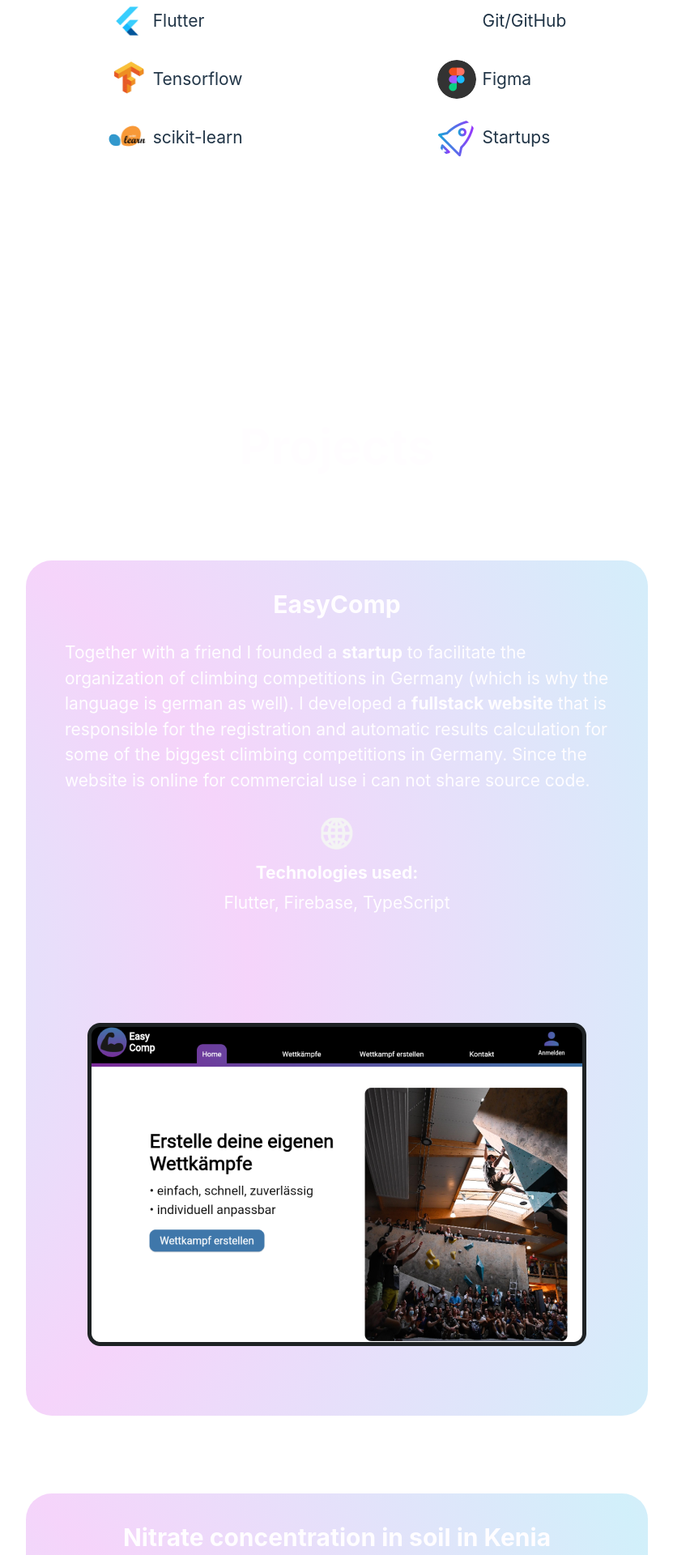
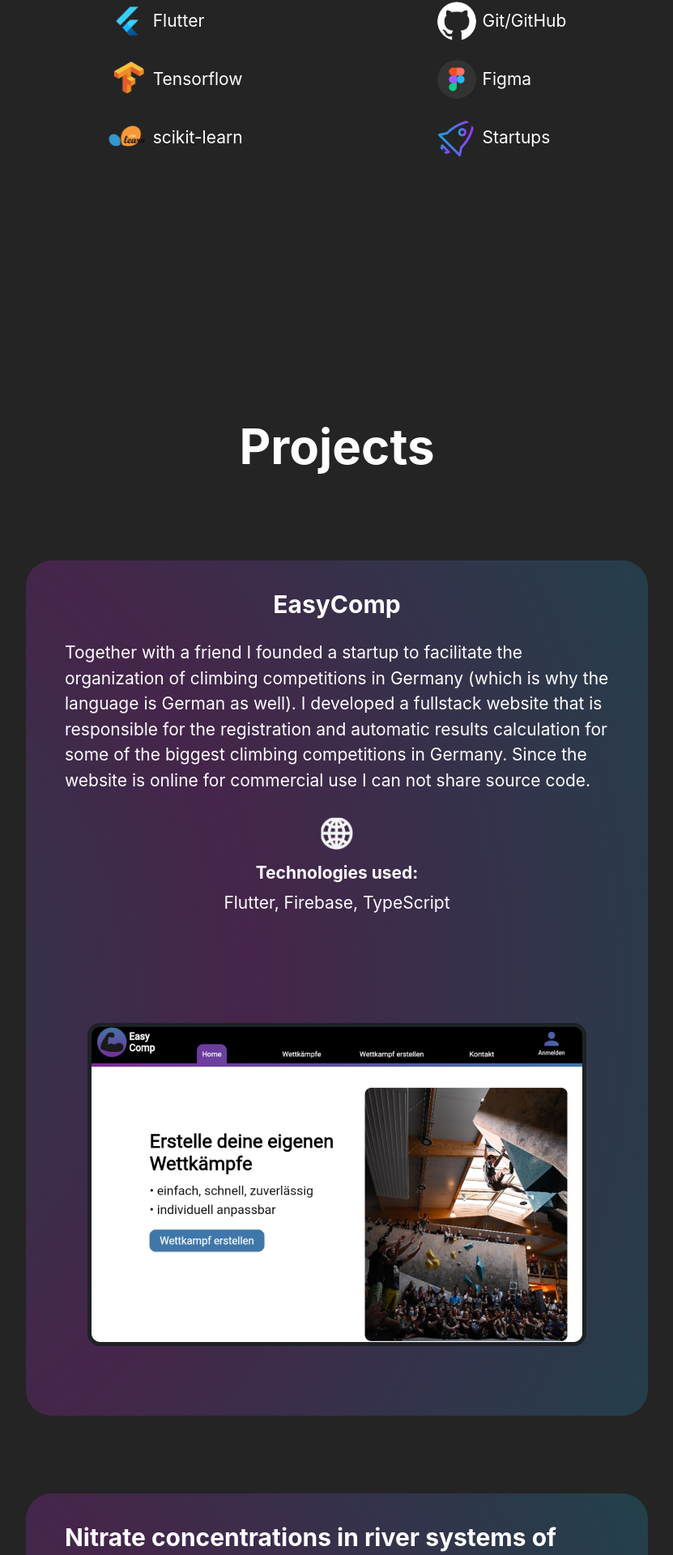
Before and after one commit to henri-climber/Portfolio-V2, a React (Vite) app in the folder portfolio_v2/: page / in a window 1280 px wide. Shown: the part 1541-3461 px from the top of the page at 81% size, without its empty margins (224-1055 px from the left). Built offline with nearby package versions, Linux system fonts and the light colour scheme.

Commit message:
fixed spelling errors

```diff
--- a/portfolio_v2/src/App.scss
+++ b/portfolio_v2/src/App.scss
@@ -8,6 +8,7 @@
 
 .app-container{
   width: 100%;
+  background-color: #242424;
 }
 
 input,
--- a/portfolio_v2/src/components/AboutMe/index.jsx
+++ b/portfolio_v2/src/components/AboutMe/index.jsx
@@ -24,14 +24,14 @@
             projects and finally to my own little start up a year ago. I spent most of
             the time working with Flutter, Firebase and Python and I generally love the
             challenge of learning new technologies. I was also able to graduate from
-            high school this spring with a 1.0 average.
+            high school this spring with a perfect grade average of 1.0.
           </p>
           <img className="img11" src={henriImg} alt="Henri" />
         </div>
         <div className="about-me">
           <img className="img2" src={henriClimbImg} alt="Henri" />
           <p>
-            Aside from programming and my academic life, i love climbing, especially as
+            Aside from programming and my academic life, I love climbing, especially as
             a competitive sport. I have been competing at national level for 7 years and
             at international level two years ago. Through competitive sports, I have
             learned many skills that are now a great help to me in school and everyday
--- a/portfolio_v2/src/components/Contact/index.jsx
+++ b/portfolio_v2/src/components/Contact/index.jsx
@@ -60,7 +60,7 @@
 
         <div className="row">
             <div className="contact-text">
-                <p>You are looking to hire a highly motivated software developer intern or know a place where I would be a great fit? You have a project in mind or simply want to say hi? Don’t hestitate to contact me, I am looking forward to connecting with you!</p>
+                <p>You are looking to hire a highly motivated software developer intern or know a place where I would be a great fit? You have a project in mind or simply want to say hi? Do not hestitate to contact me, I am looking forward to connecting with you!</p>
 
                 <div className="contact-links">
                     <MdMail size={48} color="#1CB2E6"/>
--- a/portfolio_v2/src/components/Contact/index.scss
+++ b/portfolio_v2/src/components/Contact/index.scss
@@ -150,6 +150,7 @@
         align-items: center;
         font-size: 21px;
         font-weight: 700;
+        color: $text-color;
         gap: 16px;
         border: none;
         border-radius: 48px;
--- a/portfolio_v2/src/components/Projects/index.jsx
+++ b/portfolio_v2/src/components/Projects/index.jsx
@@ -20,7 +20,7 @@
                     </div>
                     <div className="textBox">
                         <h5>EasyComp</h5>
-                        <p className="projectDescription">Together with a friend I founded a <b>startup</b> to facilitate the organization of climbing competitions in Germany (which is why the language is german as well). I developed a <b>fullstack website</b> that is responsible for the registration and automatic results calculation  for some of the biggest climbing competitions in Germany. Since the website is online for commercial use i can not share source code.</p>
+                        <p className="projectDescription">Together with a friend I founded a startup to facilitate the organization of climbing competitions in Germany (which is why the language is German as well). I developed a fullstack website that is responsible for the registration and automatic results calculation  for some of the biggest climbing competitions in Germany. Since the website is online for commercial use I can not share source code.</p>
                         <WebsiteButton websiteUrl="https://easy-comp.net" icon={globeIcon} />
                         <h6>Technologies used:</h6>
                         <p>Flutter, Firebase, TypeScript</p>
@@ -29,7 +29,7 @@
 
                 <div class="box">
                     <div className="textBox">
-                        <h5>Nitrate concentration in soil in Kenia</h5>
+                        <h5>Nitrate concentrations in river systems of Kenya</h5>
                         <p className="underline">Research project at Justus-Liebig Universität</p>
                         <p className="projectDescription">I designed state-of-the-art LSTM neural networks, by utilizing four years of meticulously collected time series data from Kenia, including 40 diverse weather features, to predict key measurements that are traditionally difficult and costly to obtain.</p>
                         <div className="button-wrapper">
--- a/portfolio_v2/src/components/Skills/index.scss
+++ b/portfolio_v2/src/components/Skills/index.scss
@@ -81,6 +81,7 @@
           span {
             font-size: 21px;
             white-space: nowrap;
+            color: $text-color;
           }
       }}
     }
```
